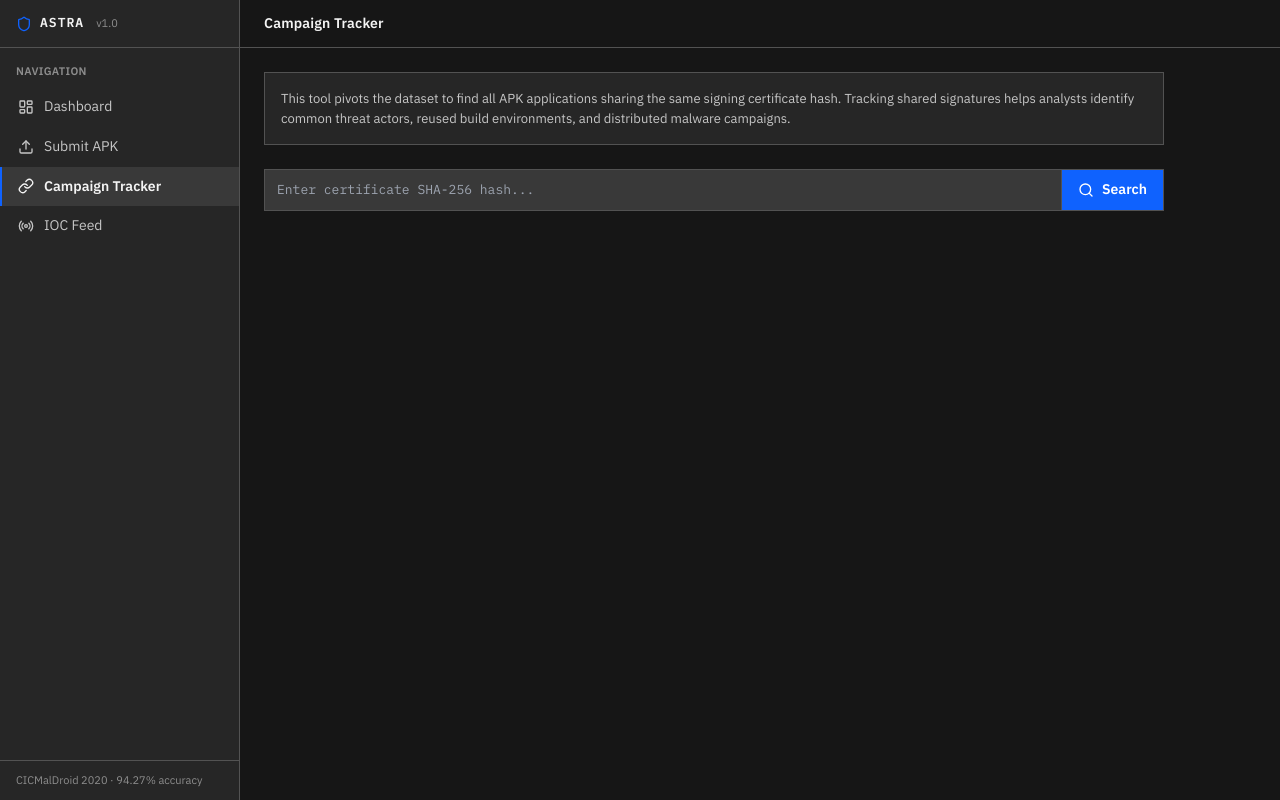
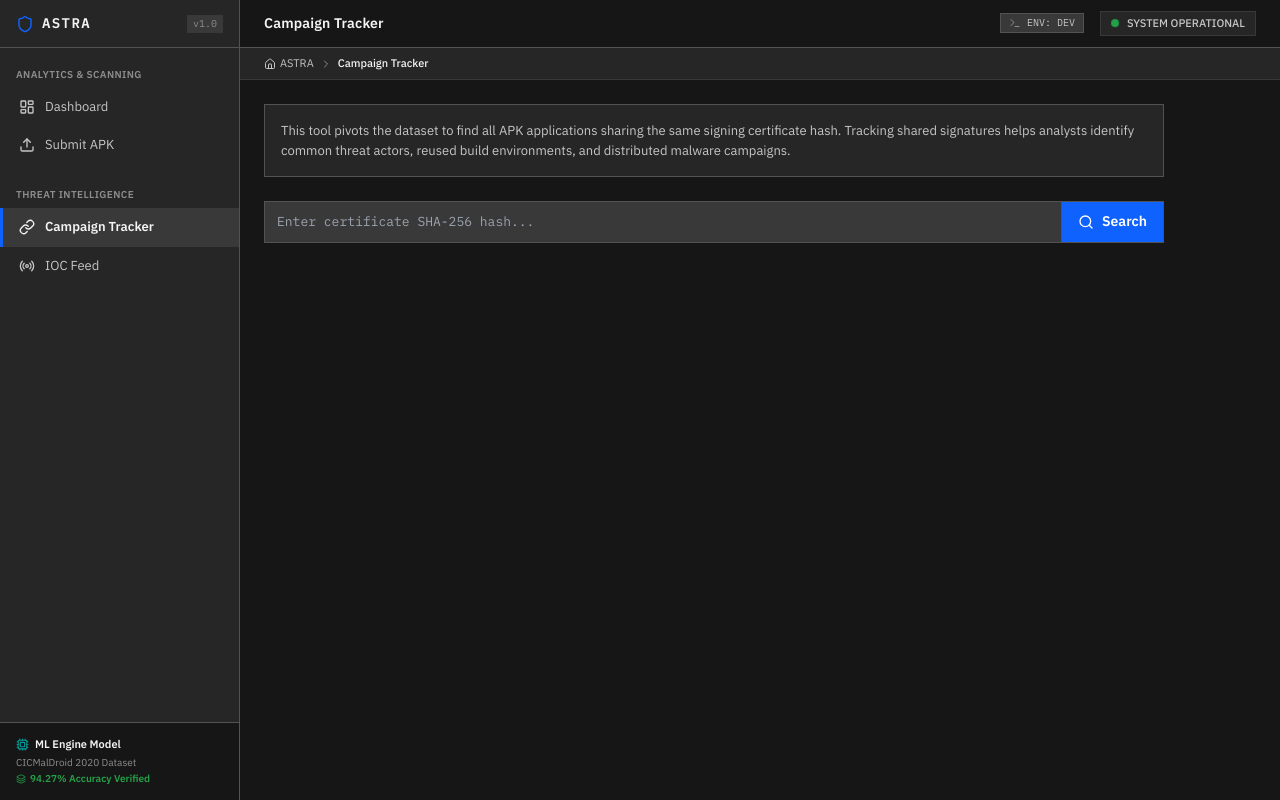
Before and after one commit to wayalbhushan/A.S.T.R.A, a React app in the folder frontend/: page /campaigns in a window 1280 px wide. Built offline with nearby package versions, Linux system fonts and the light colour scheme; the HTML template or start-up script is replaced by a standard one.

Commit message:
feat(frontend): upgrade Header, Sidebar, and Layout with live status, model metrics, and breadcrumbs

```diff
--- a/frontend/src/components/Header.jsx
+++ b/frontend/src/components/Header.jsx
@@ -1,13 +1,18 @@
+import { Activity, Terminal } from 'lucide-react'
+
 export default function Header({ title }) {
   return (
     <header style={{
       height: '48px',
       display: 'flex',
       alignItems: 'center',
+      justifyContent: 'space-between',
       padding: '0 24px',
       borderBottom: '1px solid var(--border)',
       background: 'var(--bg-primary)',
+      userSelect: 'none',
     }}>
+      <div style={{ display: 'flex', alignItems: 'center', gap: '12px' }}>
         <span style={{
           fontSize: '14px',
           fontWeight: 600,
@@ -16,6 +21,40 @@ export default function Header({ title }) {
         }}>
           {title}
         </span>
+      </div>
+
+      <div style={{ display: 'flex', alignItems: 'center', gap: '16px' }}>
+        {/* Environment Tag */}
+        <div style={{
+          fontSize: '10px',
+          fontFamily: 'IBM Plex Mono, monospace',
+          color: 'var(--text-secondary)',
+          background: 'var(--bg-elevated)',
+          border: '1px solid var(--border)',
+          padding: '2px 8px',
+          display: 'flex',
+          alignItems: 'center',
+          gap: '6px',
+        }}>
+          <Terminal size={12} color="var(--text-placeholder)" />
+          ENV: DEV
+        </div>
+
+        {/* Live Engine Status Indicator */}
+        <div style={{
+          display: 'flex',
+          alignItems: 'center',
+          gap: '8px',
+          fontSize: '11px',
+          color: 'var(--text-secondary)',
+          background: 'var(--bg-secondary)',
+          padding: '4px 10px',
+          border: '1px solid var(--border-subtle)',
+        }}>
+          <span className="pulse-dot" />
+          <span style={{ fontWeight: 500 }}>SYSTEM OPERATIONAL</span>
+        </div>
+      </div>
     </header>
   )
 }
--- a/frontend/src/components/Layout.jsx
+++ b/frontend/src/components/Layout.jsx
@@ -1,21 +1,22 @@
 import Sidebar from './Sidebar'
 import Header from './Header'
-import { Outlet, useLocation } from 'react-router-dom'
+import { Outlet, useLocation, Link } from 'react-router-dom'
+import { ChevronRight, Home } from 'lucide-react'
 
 const PAGE_TITLES = {
-  '/': 'Dashboard',
+  '/': 'Dashboard Overview',
   '/scan': 'Submit APK for Analysis',
   '/campaigns': 'Campaign Tracker',
-  '/feed': 'IOC Threat Feed',
+  '/feed': 'IOC Threat Intelligence Feed',
 }
 
 export default function Layout() {
   const location = useLocation()
-  const title = PAGE_TITLES[location.pathname]
-    || 'Scan Result'
+  const title = PAGE_TITLES[location.pathname] || 'Scan Result'
+  const isHome = location.pathname === '/'
 
   return (
-    <div style={{ display: 'flex' }}>
+    <div style={{ display: 'flex', minHeight: '100vh', background: 'var(--bg-primary)' }}>
       <Sidebar />
       <div style={{
         marginLeft: '240px',
@@ -26,6 +27,30 @@ export default function Layout() {
         background: 'var(--bg-primary)',
       }}>
         <Header title={title} />
+
+        {/* Subtle Breadcrumb Bar */}
+        <div style={{
+          padding: '8px 24px',
+          background: 'var(--bg-secondary)',
+          borderBottom: '1px solid var(--border-subtle)',
+          display: 'flex',
+          alignItems: 'center',
+          gap: '6px',
+          fontSize: '11px',
+          color: 'var(--text-secondary)',
+        }}>
+          <Link to="/" style={{ color: 'var(--text-secondary)', textDecoration: 'none', display: 'flex', alignItems: 'center', gap: '4px' }}>
+            <Home size={12} />
+            <span>ASTRA</span>
+          </Link>
+          {!isHome && (
+            <>
+              <ChevronRight size={12} color="var(--text-placeholder)" />
+              <span style={{ color: 'var(--text-primary)', fontWeight: 500 }}>{title}</span>
+            </>
+          )}
+        </div>
+
         <main style={{ padding: '24px', flex: 1 }}>
           <Outlet />
         </main>
--- a/frontend/src/components/Sidebar.jsx
+++ b/frontend/src/components/Sidebar.jsx
@@ -1,18 +1,24 @@
 import { NavLink } from 'react-router-dom'
 import {
   LayoutDashboard, Upload, Shield,
-  Link, Radio
+  Link, Radio, Cpu, Layers
 } from 'lucide-react'
 
-const NAV_ITEMS = [
-  { to: '/', icon: LayoutDashboard,
-    label: 'Dashboard' },
-  { to: '/scan', icon: Upload,
-    label: 'Submit APK' },
-  { to: '/campaigns', icon: Link,
-    label: 'Campaign Tracker' },
-  { to: '/feed', icon: Radio,
-    label: 'IOC Feed' },
+const NAV_SECTIONS = [
+  {
+    title: 'ANALYTICS & SCANNING',
+    items: [
+      { to: '/', icon: LayoutDashboard, label: 'Dashboard' },
+      { to: '/scan', icon: Upload, label: 'Submit APK' },
+    ]
+  },
+  {
+    title: 'THREAT INTELLIGENCE',
+    items: [
+      { to: '/campaigns', icon: Link, label: 'Campaign Tracker' },
+      { to: '/feed', icon: Radio, label: 'IOC Feed' },
+    ]
+  }
 ]
 
 export default function Sidebar() {
@@ -27,6 +33,7 @@ export default function Sidebar() {
       display: 'flex',
       flexDirection: 'column',
       zIndex: 100,
+      userSelect: 'none',
     }}>
       {/* Logo area */}
       <div style={{
@@ -37,40 +44,44 @@ export default function Sidebar() {
         borderBottom: '1px solid var(--border)',
         gap: '8px',
       }}>
-        <Shield size={16} color='var(--action-blue)' />
+        <Shield size={18} color='var(--action-blue)' />
         <span style={{
           fontFamily: 'IBM Plex Mono, monospace',
-          fontSize: '13px',
+          fontSize: '14px',
           fontWeight: 600,
           color: 'var(--text-primary)',
-          letterSpacing: '0.08em',
+          letterSpacing: '0.1em',
         }}>
           ASTRA
         </span>
         <span style={{
-          fontSize: '11px',
+          fontSize: '10px',
           color: 'var(--text-placeholder)',
-          marginLeft: '4px',
+          fontFamily: 'IBM Plex Mono, monospace',
+          background: 'var(--bg-elevated)',
+          padding: '1px 5px',
+          border: '1px solid var(--border-subtle)',
+          marginLeft: 'auto',
         }}>
           v1.0
         </span>
       </div>
 
-      {/* Section label */}
+      {/* Nav sections */}
+      <nav style={{ flex: 1, padding: '12px 0', overflowY: 'auto' }}>
+        {NAV_SECTIONS.map((section, idx) => (
+          <div key={section.title} style={{ marginBottom: idx < NAV_SECTIONS.length - 1 ? '16px' : '0' }}>
             <div style={{
-        padding: '16px 16px 8px',
-        fontSize: '11px',
+              padding: '8px 16px 6px',
+              fontSize: '10px',
               color: 'var(--text-placeholder)',
-        letterSpacing: '0.32px',
+              letterSpacing: '0.4px',
               textTransform: 'uppercase',
               fontWeight: 600,
             }}>
-        Navigation
+              {section.title}
             </div>
-
-      {/* Nav links */}
-      <nav style={{ flex: 1 }}>
-        {NAV_ITEMS.map(({ to, icon: Icon, label }) => (
+            {section.items.map(({ to, icon: Icon, label }) => (
               <NavLink
                 key={to}
                 to={to}
@@ -87,28 +98,55 @@ export default function Sidebar() {
                     ? 'var(--bg-elevated)'
                     : 'transparent',
                   borderLeft: isActive
-                ? '2px solid var(--action-blue)'
-                : '2px solid transparent',
+                    ? '3px solid var(--action-blue)'
+                    : '3px solid transparent',
                   textDecoration: 'none',
-              fontSize: '14px',
+                  fontSize: '13px',
                   fontWeight: isActive ? 600 : 400,
-              transition: 'none',
+                  transition: 'background-color 0.12s ease',
                 })}
               >
-            <Icon size={16} />
-            {label}
+                <Icon size={16} style={{ flexShrink: 0 }} />
+                <span>{label}</span>
               </NavLink>
+            ))}
+          </div>
         ))}
       </nav>
 
-      {/* Footer */}
+      {/* Engine Status Footer */}
       <div style={{
-        padding: '12px 16px',
+        padding: '14px 16px',
         borderTop: '1px solid var(--border)',
         fontSize: '11px',
-        color: 'var(--text-placeholder)',
+        background: 'var(--bg-primary)',
+        color: 'var(--text-secondary)',
       }}>
-        CICMalDroid 2020 · 94.27% accuracy
+        <div style={{
+          display: 'flex',
+          alignItems: 'center',
+          gap: '6px',
+          fontWeight: 600,
+          color: 'var(--text-primary)',
+          marginBottom: '4px',
+        }}>
+          <Cpu size={13} color="var(--info)" />
+          ML Engine Model
+        </div>
+        <div style={{ fontSize: '10px', color: 'var(--text-placeholder)', lineHeight: '1.4' }}>
+          CICMalDroid 2020 Dataset
+        </div>
+        <div style={{
+          fontSize: '10px',
+          color: 'var(--success)',
+          fontWeight: 600,
+          marginTop: '2px',
+          display: 'flex',
+          alignItems: 'center',
+          gap: '4px',
+        }}>
+          <Layers size={10} /> 94.27% Accuracy Verified
+        </div>
       </div>
     </aside>
   )
```
Lines whose indentation alone changed are shown as unchanged.
